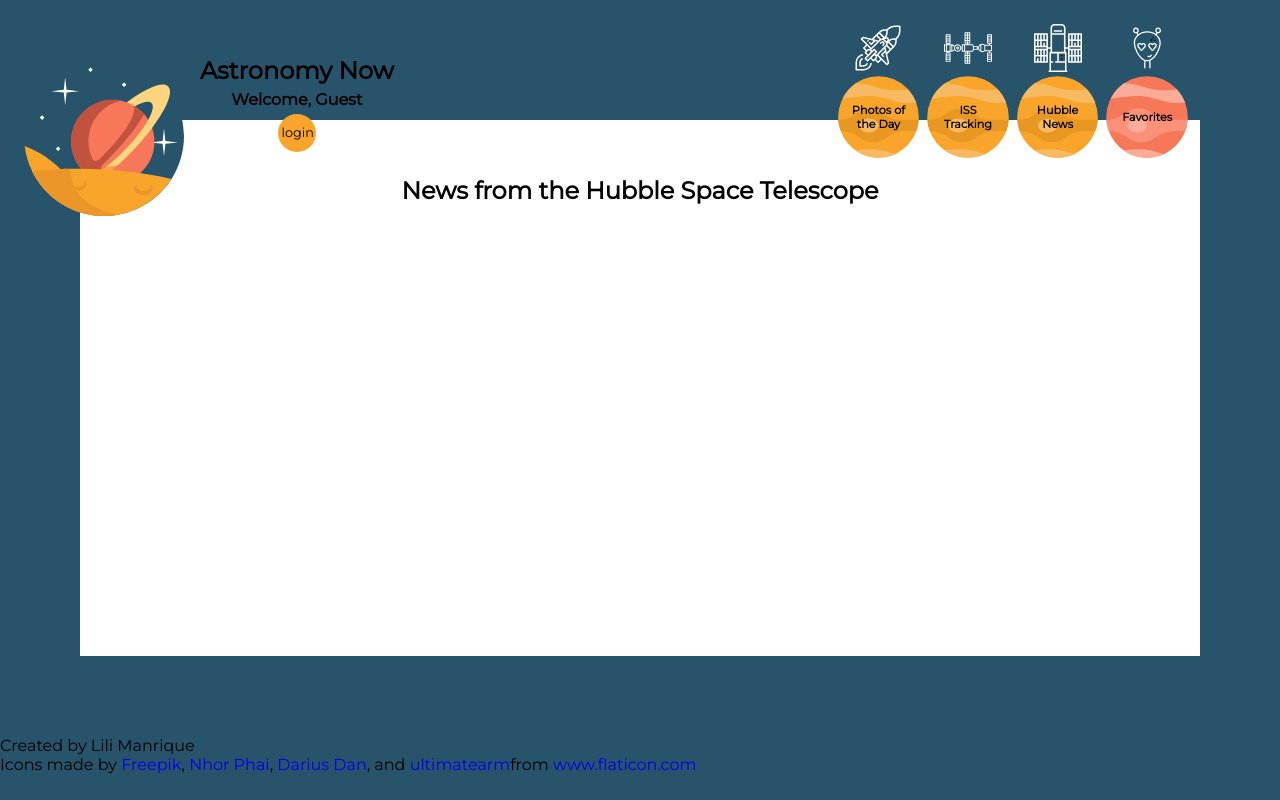
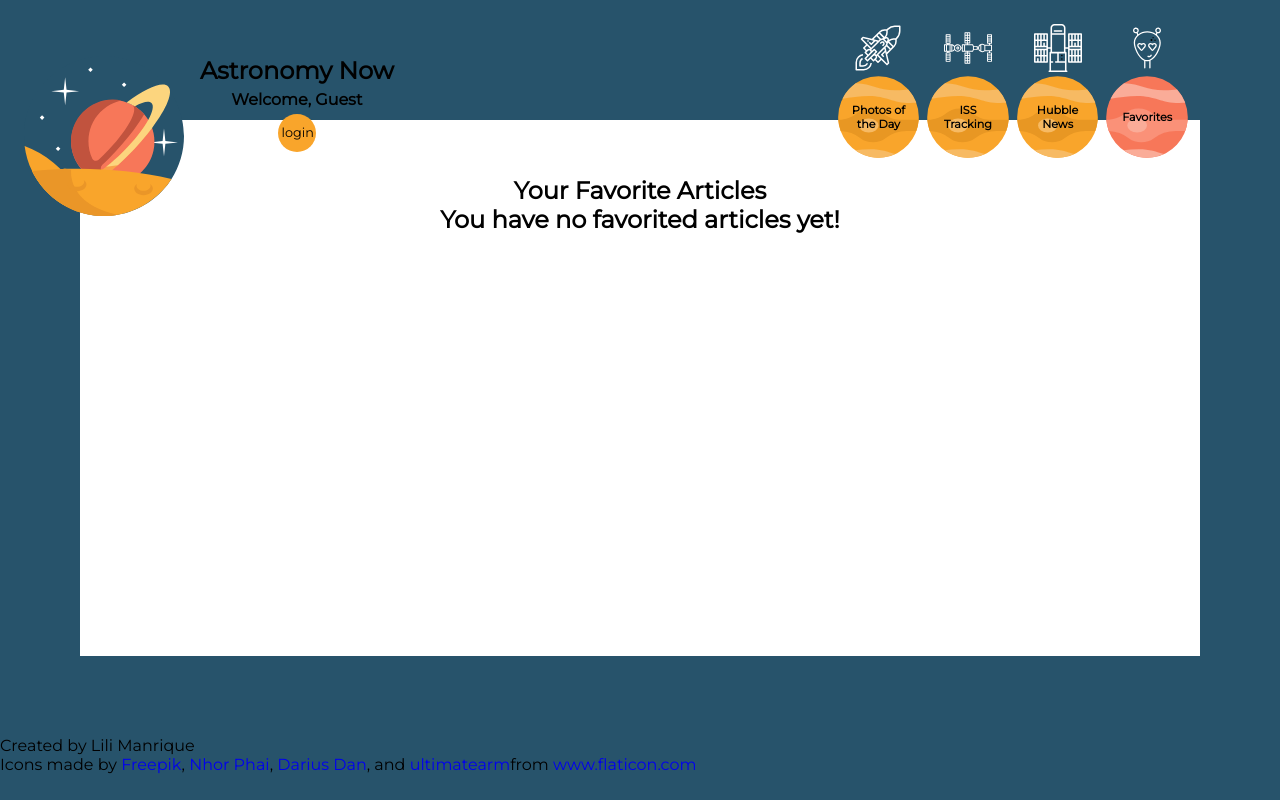
Before and after one commit to lmanriq/astronomy-now, a React (Create React App) app: page /astronomy-now/favorites in a window 1280 px wide. Built offline with nearby package versions, Linux system fonts and the light colour scheme.

Commit message:
Add conditional rendering for no favorites msg and newsCards

```diff
--- a/src/components/FavoritesPage/FavoritesPage.js
+++ b/src/components/FavoritesPage/FavoritesPage.js
@@ -3,12 +3,14 @@ import { connect } from 'react-redux';
 
 class FavoritesPage extends Component {
   render() {
+    const { favorites } = this.props;
     const newsCards = []
     return(
       <section className="news-page main-page flex-container">
-        <h1>News from the Hubble Space Telescope</h1>
+        <h1>Your Favorite Articles</h1>
+        {!favorites.length && <h2>You have no favorited articles yet!</h2>}
         <div className="news-container">
-          {newsCards}
+          {!!favorites.length && newsCards}
         </div>
       </section>
     )
```
